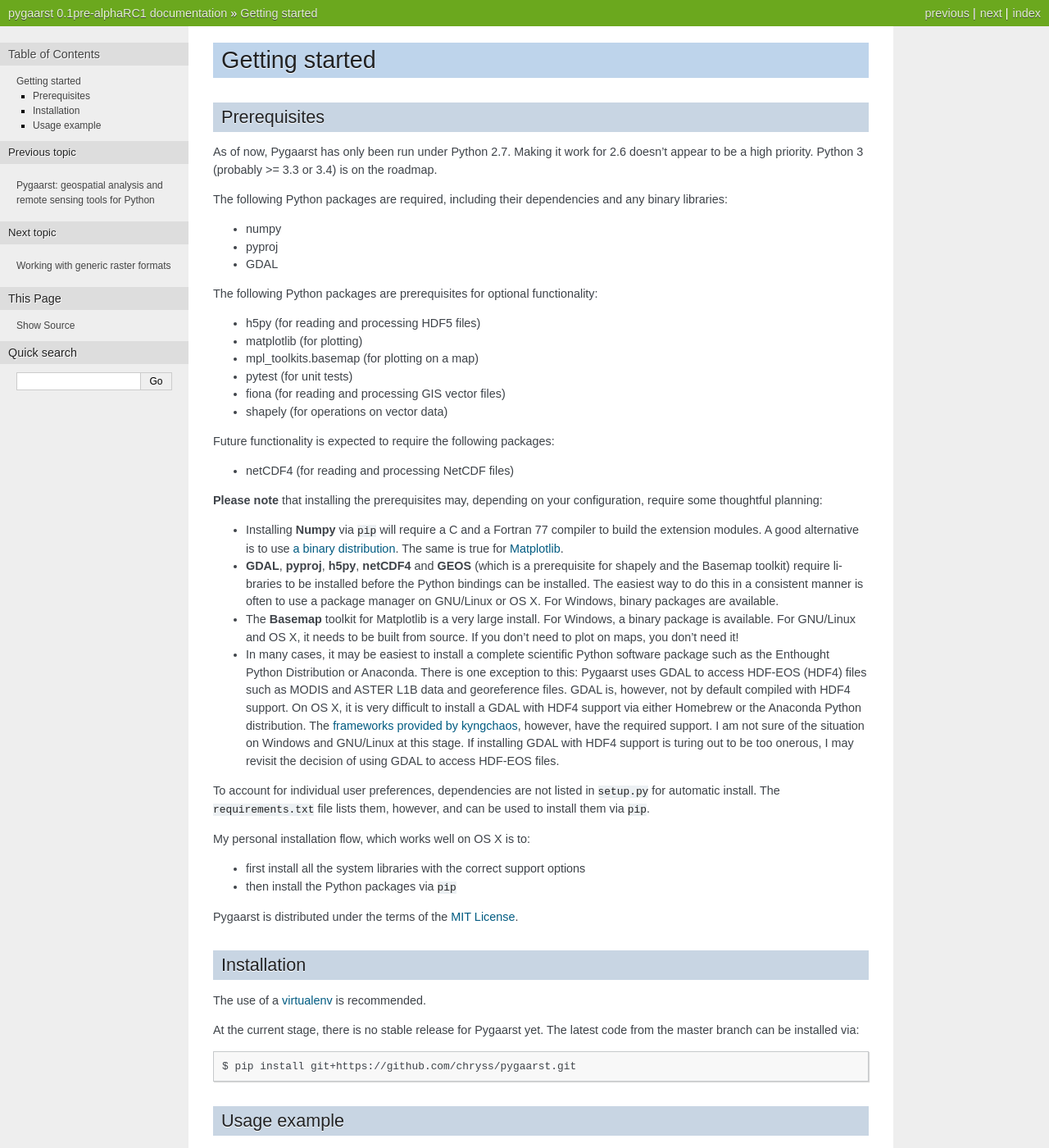
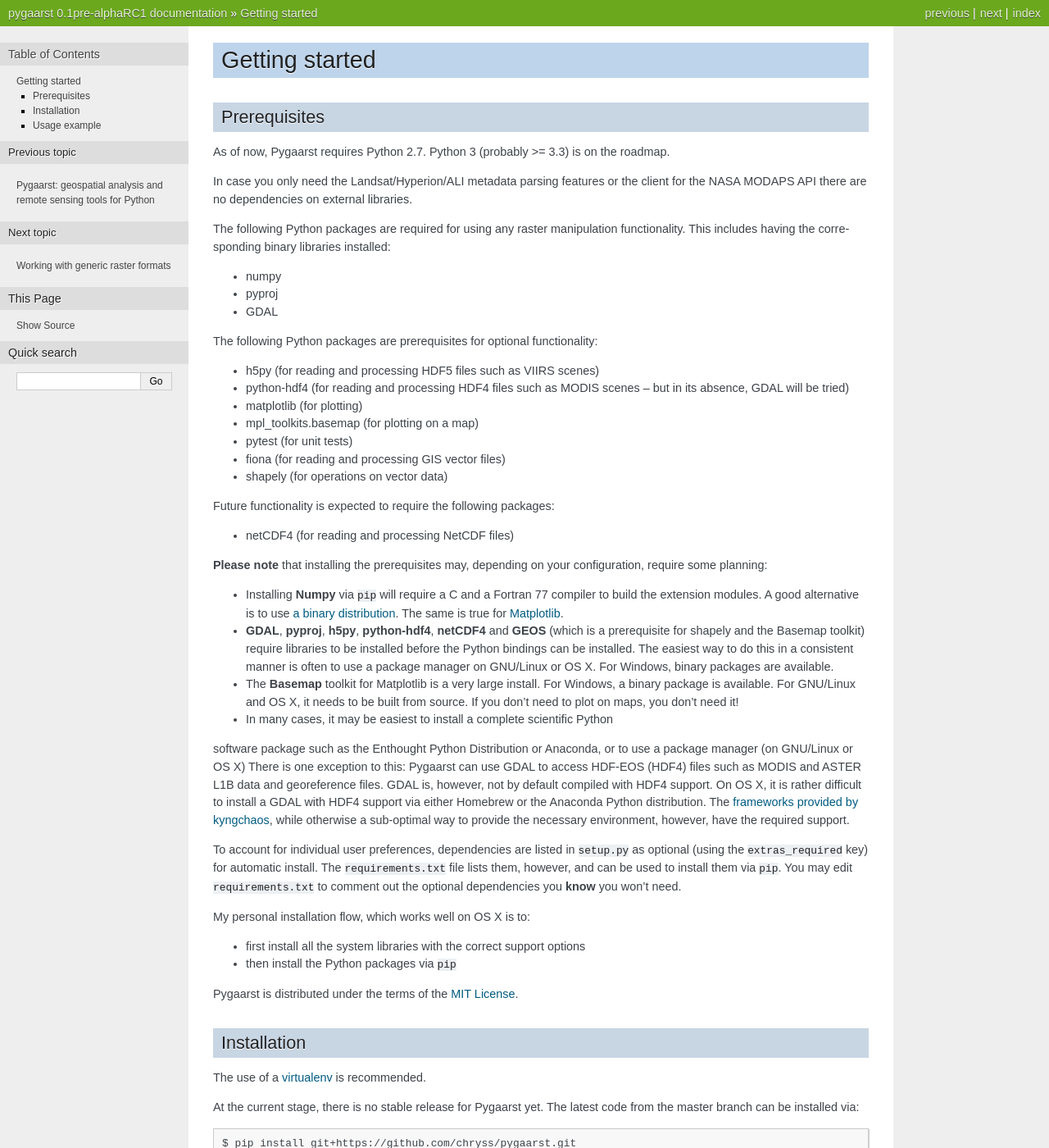
Before and after one commit to chryss/pygaarst, a Sphinx documentation site: the page built from doc/install.rst, in a window 1280 px wide and 1400 px high. Shown: the whole window at 82% size. Built offline with Sphinx 7.4.7, drawn with Linux system fonts in a browser that asks for light colours; formulas are drawn with MathJax 3.

Commit message:
cleaned up and clarified requirements in setup.py, requirements.txt, README.md and the Sphinx documentation source

```diff
--- a/doc/install.rst
+++ b/doc/install.rst
@@ -5,12 +5,16 @@
 Prerequisites
 =============
 
-As of now, Pygaarst has only been run under Python 2.7. Making it work for
-2.6 doesn't appear to be a high priority. Python 3 (probably >= 3.3 or 3.4)
+As of now, Pygaarst requires Python 2.7. Python 3 (probably >= 3.3)
 is on the roadmap.
 
-The following Python packages are required, including their dependencies and
-any binary libraries:
+In case you only need the Landsat/Hyperion/ALI metadata parsing features or
+the client for the NASA MODAPS API there are no dependencies on external
+libraries.
+
+The following Python packages are required for using any raster manipulation
+functionality. This includes having the corresponding binary libraries
+installed:
 
 - numpy
 - pyproj
@@ -18,7 +22,9 @@
 
 The following Python packages are prerequisites for optional functionality:
 
-- h5py (for reading and processing HDF5 files)
+- h5py (for reading and processing HDF5 files such as VIIRS scenes)
+- python-hdf4 (for reading and processing HDF4 files such as MODIS scenes
+  -- but in its absence, GDAL will be tried)
 - matplotlib (for plotting)
 - mpl_toolkits.basemap (for plotting on a map)
 - pytest (for unit tests)
@@ -29,17 +35,27 @@
 
 - netCDF4 (for reading and processing NetCDF files)
 
-**Please note** that installing the prerequisites may, depending on your configuration,
-require some thoughtful planning:
+**Please note** that installing the prerequisites may, depending on your
+configuration, require some planning:
 
 - Installing **Numpy** via ``pip`` will require a C and a Fortran 77 compiler to build the extension modules. A good alternative is to use `a binary distribution`_. The same is true for `Matplotlib`_.
-- **GDAL**, **pyproj**, **h5py**, **netCDF4** and **GEOS** (which is a prerequisite for shapely and the Basemap toolkit) require libraries to be installed before the Python bindings can be installed. The easiest way to do this in a consistent manner is often to use a package manager on GNU/Linux or OS X. For Windows, binary packages are available.
+- **GDAL**, **pyproj**, **h5py**, **python-hdf4**, **netCDF4** and **GEOS** (which is a prerequisite for shapely and the Basemap toolkit) require libraries to be installed before the Python bindings can be installed. The easiest way to do this in a consistent manner is often to use a package manager on GNU/Linux or OS X. For Windows, binary packages are available.
 - The **Basemap** toolkit for Matplotlib is a very large install. For Windows, a binary package is available. For GNU/Linux and OS X, it needs to be built from source. If you don't need to plot on maps, you don't need it!
-- In many cases, it may be easiest to install a complete scientific Python software package such as the Enthought Python Distribution or Anaconda. There is one exception to this: Pygaarst uses GDAL to access HDF-EOS (HDF4) files such as MODIS and ASTER L1B data and georeference files. GDAL is, however, not by default compiled with HDF4 support. On OS X, it is very difficult to install a GDAL with HDF4 support via either Homebrew or the Anaconda Python distribution. The `frameworks provided by kyngchaos`_, however, have the required support. I am not sure of the situation on Windows and GNU/Linux at this stage. If installing GDAL with HDF4 support is turing out to be too onerous, I may revisit the decision of using GDAL to access HDF-EOS files.
+- In many cases, it may be easiest to install a complete scientific Python
+software package such as the Enthought Python Distribution or Anaconda,
+or to use a package manager (on GNU/Linux or OS X) There is one exception to
+this: Pygaarst can use GDAL to access HDF-EOS (HDF4) files such as MODIS and
+ASTER L1B data and georeference files. GDAL is, however, not by default
+compiled with HDF4 support. On OS X, it is rather difficult to install a GDAL
+with HDF4 support via either Homebrew or the Anaconda Python distribution. The
+`frameworks provided by kyngchaos`_, while otherwise a sub-optimal way to
+provide the necessary environment, however, have the required support.
 
-To account for individual user preferences, dependencies are not listed in ``setup.py`` for automatic
-install. The ``requirements.txt`` file lists them, however, and can be used to install
-them via ``pip``.
+To account for individual user preferences, dependencies are listed in
+``setup.py`` as optional (using the ``extras_required`` key) for automatic
+install. The ``requirements.txt`` file lists them, however, and can be used
+to install them via ``pip``. You may edit ``requirements.txt`` to comment out
+the optional dependencies you **know** you won't need.
 
 My personal installation flow, which works well on OS X is to:
 
```
Also changed, not shown: README.md (+28 -6 lines), requirements.txt (+10 -9 lines), setup.py (+31 -8 lines).
